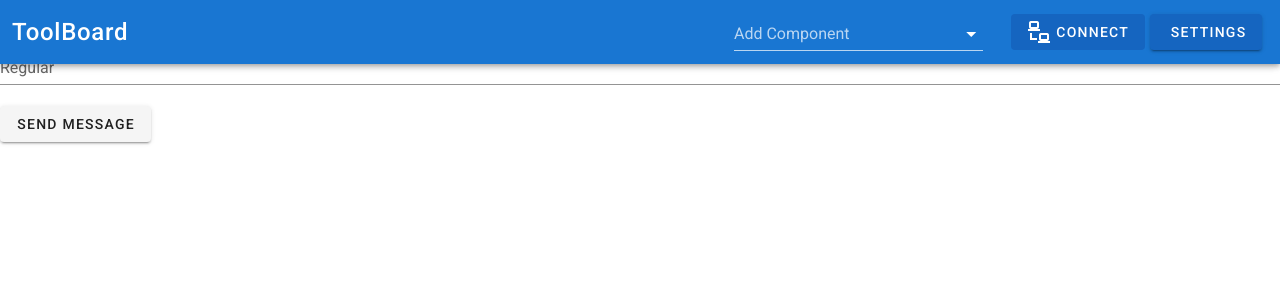
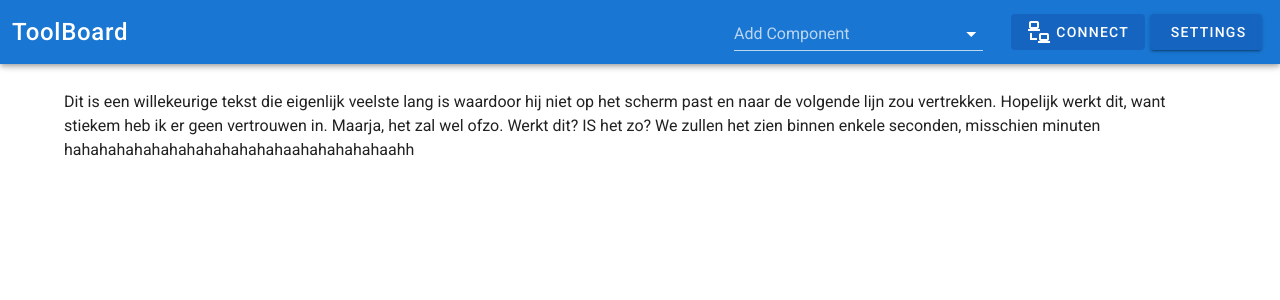
Before and after one commit to MartinaeyNL/ToolBoard_Vue, a Vue app: page /#/auth in a window 1280 px wide. Shown: the top 300 px of the page. Built offline with nearby package versions, Linux system fonts and the light colour scheme.

Commit message:
Made some progress with component viewing

```diff
--- /dev/null
+++ b/src/components/ComponentArea.vue
@@ -0,0 +1,27 @@
+<template>
+  <div style="padding: 7% 5% 5% 5%">
+    <span>
+      Dit is een willekeurige tekst die eigenlijk veelste lang is waardoor hij
+      niet op het scherm past en naar de volgende lijn zou vertrekken. Hopelijk
+      werkt dit, want stiekem heb ik er geen vertrouwen in. Maarja, het zal wel
+      ofzo. Werkt dit? IS het zo? We zullen het zien binnen enkele seconden,
+      misschien minuten hahahahahahahahahahahahahaahahahahahaahh
+    </span>
+    <v-layout row wrap>
+      <v-flex md4 v-for="item in this.activeComponents" :key="item.name">
+        <v-card>{{ item.name }}</v-card>
+      </v-flex>
+    </v-layout>
+  </div>
+</template>
+
+<script>
+import store from "../store/index.js";
+export default {
+  data() {
+    return {
+      activeComponents: store.getters.activeComponents
+    };
+  }
+};
+</script>
--- a/src/components/ComponentSearch.vue
+++ b/src/components/ComponentSearch.vue
@@ -4,7 +4,6 @@
       style="width: 90%; margin-top: 26px;"
       :items="detailedComponentList"
       label="Add Component"
-      clearable="true"
       item-text="name"
       item-value="name"
     >
@@ -18,7 +17,7 @@
       </template>
 
       <template v-slot:item="data">
-        <v-list-item @click="addComponent(data.item.name)">
+        <v-list-item @click="addComponent(data.item)">
           <v-list-item-avatar>
             <img :src="data.item.picture" />
           </v-list-item-avatar>
@@ -43,8 +42,9 @@ export default {
     };
   },
   methods: {
-    addComponent(componentName) {
-      alert("You've clicked on something! [" + componentName + "]");
+    addComponent(componentItem) {
+      store.mutations.addActiveComponent(componentItem);
+      alert("You've added the " + componentItem.name + " component!");
     }
   }
 };
--- a/src/store/index.js
+++ b/src/store/index.js
@@ -1,21 +1,12 @@
 import Vue from "vue";
 import Vuex from "vuex";
 
-//import ChatCard from "../components/ConnectionCards/ChatCard.vue";
-//import OBSStudioCard from "../components/ConnectionCards/OBSStudioCard.vue";
+import ChatCard from "../components/ConnectionCards/ChatCard.vue";
+import OBSStudioCard from "../components/ConnectionCards/OBSStudioCard.vue";
 
 Vue.use(Vuex);
 
 export default new Vuex.Store({
-  /*data() {
-    const logos = {
-      1: "https://cdn.vuetifyjs.com/images/lists/1.jpg",
-      2: "https://cdn.vuetifyjs.com/images/lists/2.jpg",
-      3: "https://cdn.vuetifyjs.com/images/lists/3.jpg",
-      4: "https://cdn.vuetifyjs.com/images/lists/4.jpg",
-      5: "https://cdn.vuetifyjs.com/images/lists/5.jpg"
-    };
-  },*/
   state() {
     const logos = {
       1: "https://obsproject.com/assets/images/new_icon_small.png",
@@ -27,18 +18,31 @@ export default new Vuex.Store({
     return {
       availableComponents: ["OBS Statistics", "Streamer Chats"],
       detailedComponentList: [
-        { name: "OBS Statistics", group: "OBS Studio", picture: logos[1] },
+        {
+          name: "OBS Statistics",
+          group: "OBS Studio",
+          picture: logos[1],
+          card: OBSStudioCard
+        },
         {
           name: "Streamer Chats",
           group: "Unique / Specials",
-          picture: logos[2]
+          picture: logos[2],
+          card: ChatCard
         }
       ],
+      activeComponents: [],
       webSocketOBS: null,
       webSocketChat: null
     };
   },
   mutations: {
+    addActiveComponent(state, value) {
+      state.activeComponents.add(value);
+    },
+    removeActiveComponent(state, value) {
+      state.activeComponents.remove(value);
+    },
     setWebSocketOBS(state, value) {
       state.webSocketOBS = value;
     },
@@ -49,6 +53,7 @@ export default new Vuex.Store({
   getters: {
     availableComponents: state => state.availableComponents,
     detailedComponentList: state => state.detailedComponentList,
+    activeComponents: state => state.activeComponents,
     webSocketOBS: state => state.webSocketOBS,
     webSocketChat: state => state.webSocketChat
   },
--- a/src/views/Home.vue
+++ b/src/views/Home.vue
@@ -1,17 +1,19 @@
 <template>
   <div class="home">
-    <WebSocketWindow />
+    <ComponentArea />
+    <!--<WebSocketWindow />-->
   </div>
 </template>
 
 <script>
 // @ is an alias to /src
-import WebSocketWindow from "@/components/WebSocketWindow.vue";
+//import WebSocketWindow from "@/components/WebSocketWindow.vue";
+import ComponentArea from "@/components/ComponentArea.vue";
 
 export default {
   name: "home",
   components: {
-    WebSocketWindow
+    ComponentArea
   }
 };
 </script>
```
